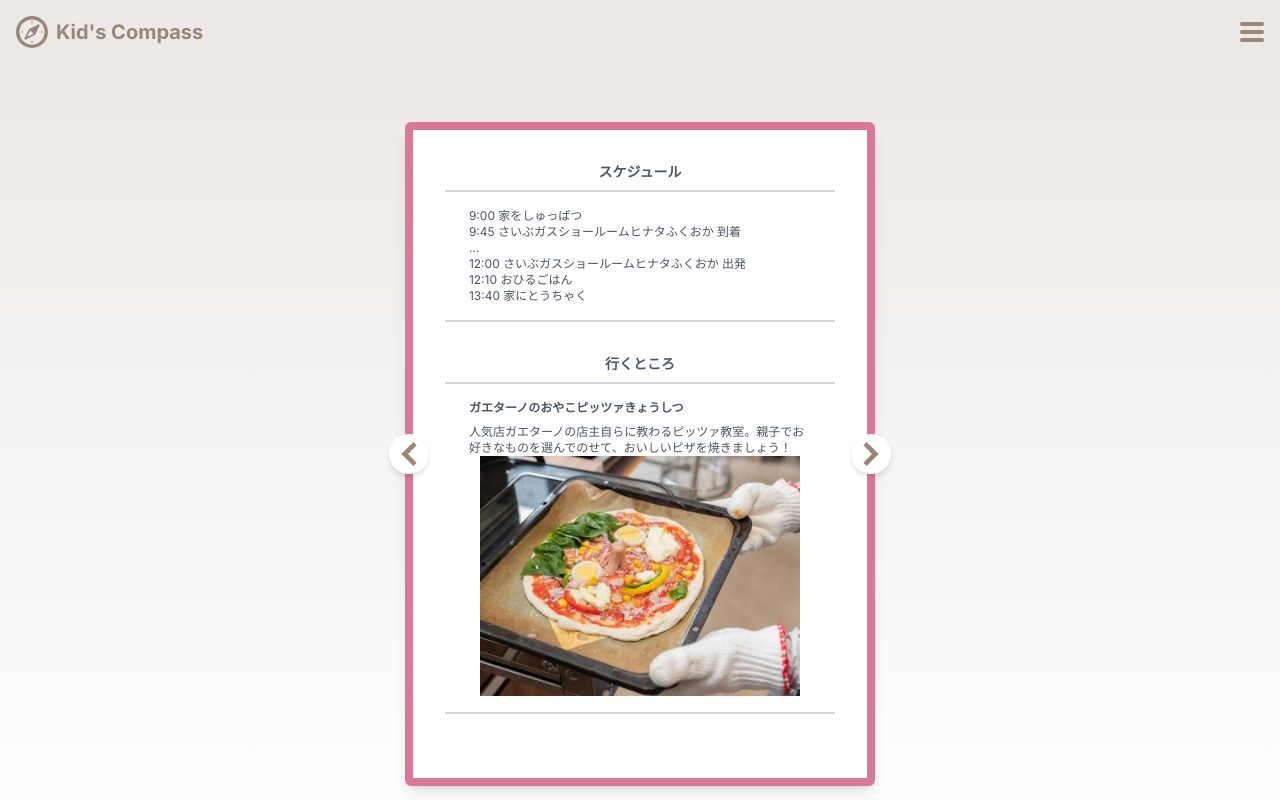
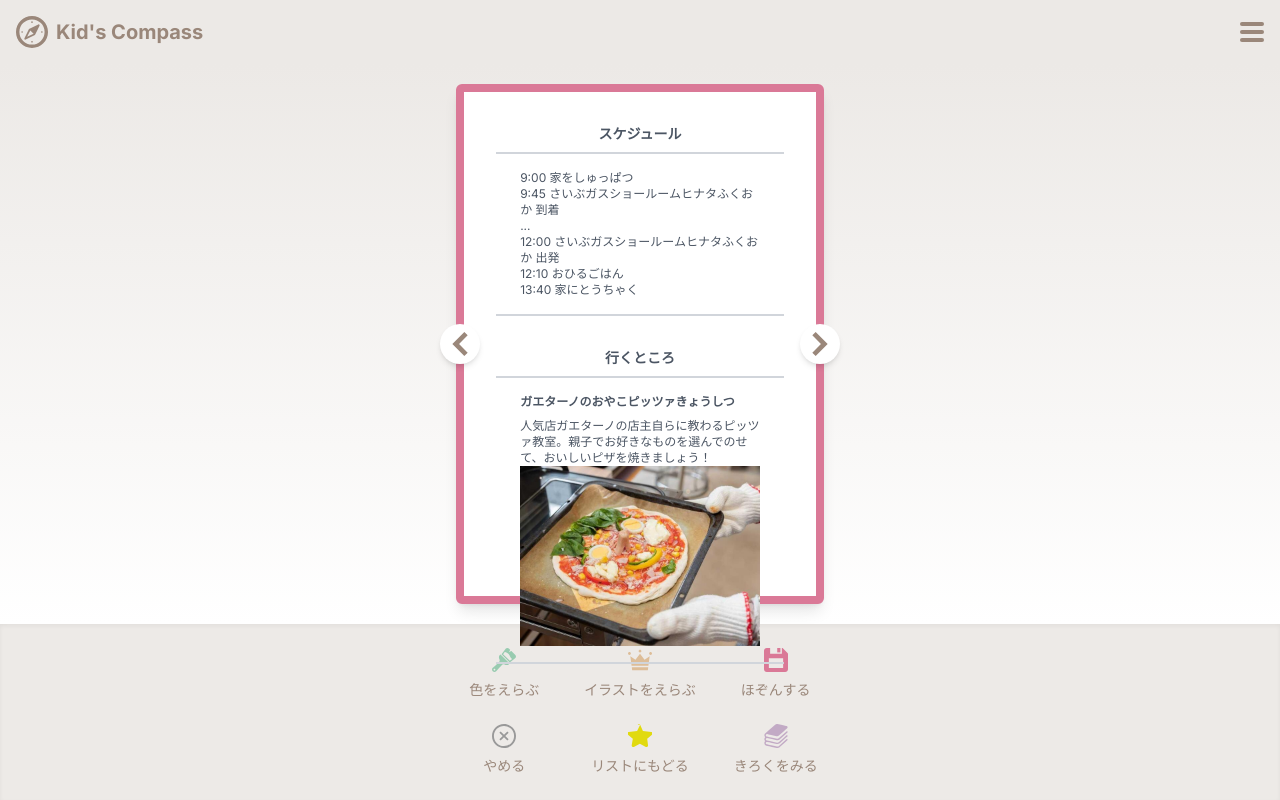
Before and after one commit to tech0mg/Hidarihashi-Frontend, a Next.js app: page /customers/shiori/page2 in a window 1280 px wide. Shown: the top 800 px of the page. Built offline with nearby package versions, Linux system fonts and the light colour scheme; no server answers.

Commit message:
しおりサイズ変更

```diff
--- a/src/app/customers/shiori/page1/page.jsx
+++ b/src/app/customers/shiori/page1/page.jsx
@@ -39,7 +39,7 @@ const ShioriPage1 = () => {
       const availableHeight = window.innerHeight - headerHeight - footerHeight;
 
       // 上下余白分を計算し引く
-      const verticalPadding = 40; // 余白を設定
+      const verticalPadding = 20; // 余白を設定
       setContentHeight(availableHeight - verticalPadding * 2);
     };
 
@@ -60,9 +60,10 @@ const ShioriPage1 = () => {
       <main
         className="flex-grow bg-gradient-main flex justify-center items-center"
         style={{
-          height: `${contentHeight}px`,
-          paddingTop: "40px",
-          paddingBottom: "40px",
+          // height: `${contentHeight}px`,
+          height: "500px",
+          paddingTop: "20px",
+          paddingBottom: "20px",
         }}
       >
         {/* コンテンツ全体のラッパー */}
@@ -70,8 +71,8 @@ const ShioriPage1 = () => {
           className="relative bg-white shadow-lg border-8 rounded-md"
           style={{
             borderColor: shioriColor,
-            maxWidth: "90%",
-            maxHeight: "95%",
+            Width: "95%",
+            maxHeight: "100%",
             aspectRatio: "1 / 1.414", // A4に近い比率
           }}
         >
--- a/src/app/customers/shiori/page2/page.jsx
+++ b/src/app/customers/shiori/page2/page.jsx
@@ -50,9 +50,10 @@ const ShioriPage2 = () => {
       <main
         className="flex-grow bg-gradient-main flex justify-center items-center"
         style={{
-          height: `${contentHeight}px`,
-          paddingTop: "40px",
-          paddingBottom: "40px",
+          // height: `${contentHeight}px`,
+          height: "500px",
+          paddingTop: "20px",
+          paddingBottom: "20px",
         }}
       >
         {/* コンテンツ全体のラッパー */}
@@ -60,8 +61,8 @@ const ShioriPage2 = () => {
           className="relative bg-white shadow-lg border-8 rounded-md"
           style={{
             borderColor: shioriColor,
-            maxWidth: "90%", // 親要素の幅に基づく柔軟な調整
-            maxHeight: "95%", // 縦方向も95%まで拡大
+            Width: "95%", // 親要素の幅に基づく柔軟な調整
+            maxHeight: "100%", // 縦方向も95%まで拡大
             aspectRatio: "210 / 297", // A4の比率
           }}
         >
@@ -96,7 +97,7 @@ const ShioriPage2 = () => {
                 <img
                         src="/shiori_check_img/pizza.jpg"
                         alt="pizza"
-                        className="w-100 h-60 mx-auto object-cover"
+                        className="w-70 h-30 mx-auto object-cover"
                     />
               </div>
             </div>
--- a/src/app/customers/shiori/page3/page.jsx
+++ b/src/app/customers/shiori/page3/page.jsx
@@ -137,18 +137,19 @@ const ShioriPage3 = () => {
       <main
         className="flex-grow bg-gradient-main flex justify-center items-center"
         style={{
-          height: `${contentHeight}px`,
-          paddingTop: "40px",
-          paddingBottom: "40px",
+          // height: `${contentHeight}px`,
+          height: "500px",
+          paddingTop: "20px",
+          paddingBottom: "20px",
         }}
       >
         <div
           className="relative bg-white shadow-lg border-8 rounded-md"
           style={{
             borderColor: shioriColor,
-            aspectRatio: "1 / 1.414",
+            aspectRatio: "210 / 297",
             height: "95%",
-            maxWidth: "90%",
+            maxWidth: "100%",
           }}
         >
           <div className="p-6 w-full h-full flex flex-col">
--- a/src/app/customers/shiori/page4/page.jsx
+++ b/src/app/customers/shiori/page4/page.jsx
@@ -73,9 +73,10 @@ const ShioriPage4 = () => {
       <main
         className="flex-grow bg-gradient-main flex justify-center items-center"
         style={{
-          height: `${contentHeight}px`,
-          paddingTop: "40px",
-          paddingBottom: "40px",
+          // height: `${contentHeight}px`,
+          height: "500px",
+          paddingTop: "20px",
+          paddingBottom: "20px",
         }}
       >
         {/* ラッパー */}
@@ -85,8 +86,7 @@ const ShioriPage4 = () => {
             borderColor: shioriColor,
             aspectRatio: "210 / 297",
             height: "100%",
-            maxWidth: "calc(90%)", // 柔軟な幅設定
-            maxHeight: "95%", // 高さの最大化
+            maxWidth: "100%", // 柔軟な幅設定
           }}
         >
           {/* 持ち物リスト */}
```
